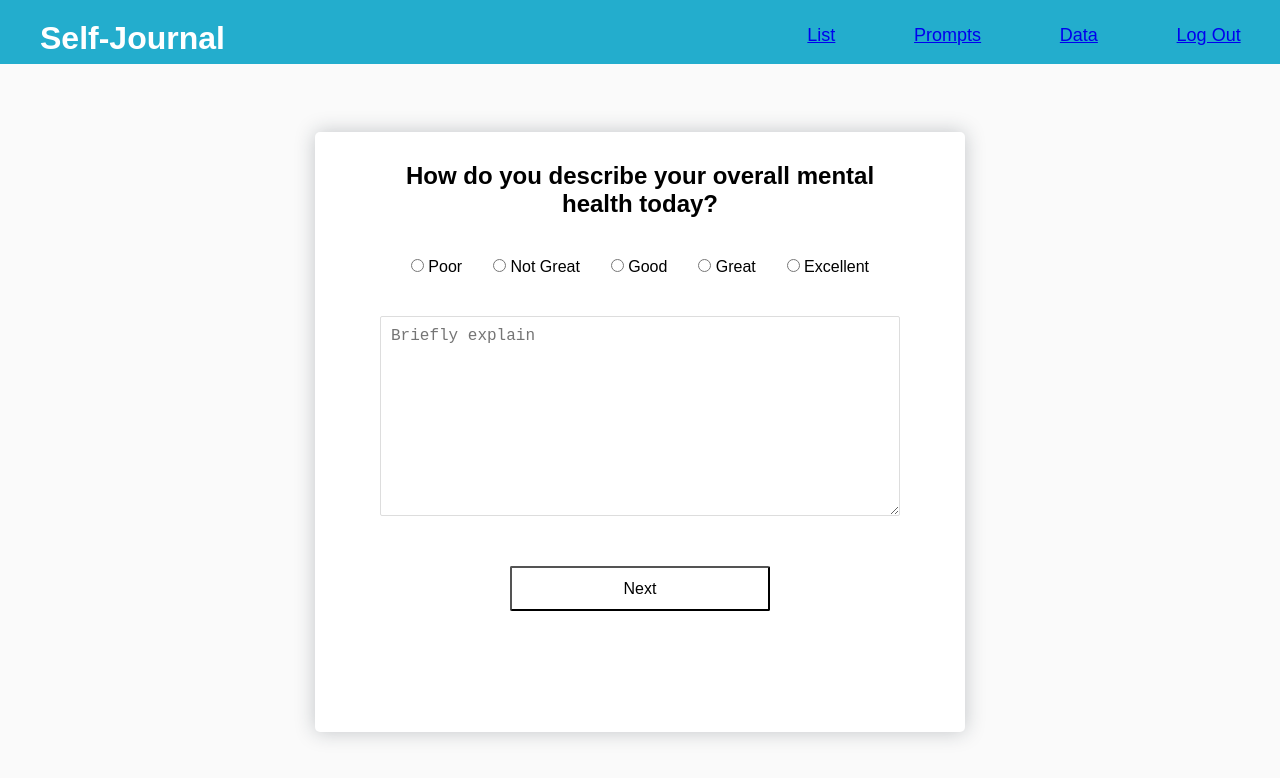
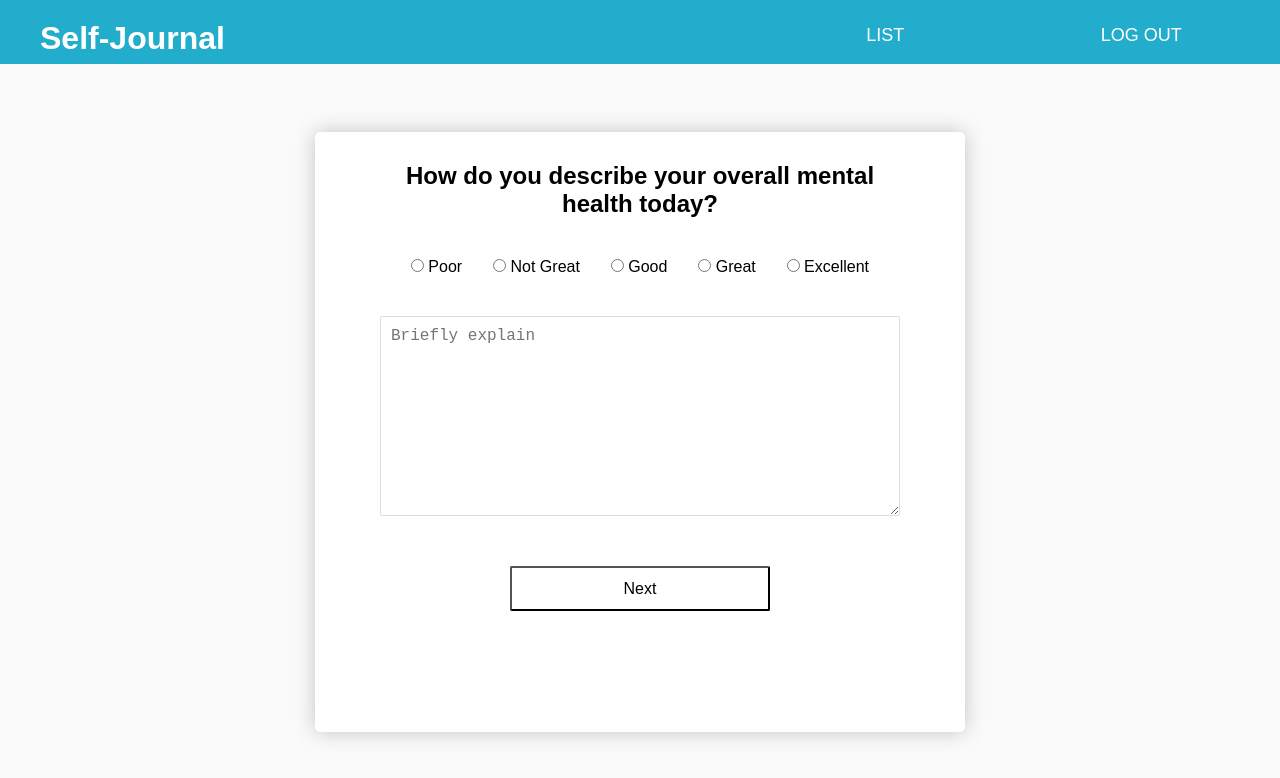
Before and after one commit to nathancleon/self-journal, a React (Create React App) app: page /prompts in a window 1280 px wide. Shown: the top 778 px of the page. Built offline with nearby package versions, Linux system fonts and the light colour scheme; what react-emotion would draw is missing.

Commit message:
restructured header into single component to use across application

```diff
--- a/src/components/App/App.js
+++ b/src/components/App/App.js
@@ -1,22 +1,15 @@
 import React, { Component } from "react";
 import "./App.css";
 import Main from "../Main/Main";
-import LandingHeader from '../Headers/LandingHeader';
-import UserAuthHeader from '../Headers/UserAuthHeader';
-import DashboardHeader from '../Headers/DashboardHeader';
+import Header from '../Headers/Header';
 
 class App extends Component {
   render() {
-    const ifLanding = window.location.pathname === "/";
-    const ifLoginOrRegister = window.location.pathname === "/login" || window.location.pathname === "/register";
-    const ifDashboard = window.location.pathname === "/list" || window.location.pathname === "/prompts" || window.location.pathname === "/data";
+
+
+
     return (
       <div className="App">
-        {
-          ifLanding ? <LandingHeader  />:
-          ifLoginOrRegister ? <UserAuthHeader />:
-          ifDashboard ? <DashboardHeader />: <LandingHeader />
-        }
         <Main />
       </div>
     );
--- a/src/components/Headers/Header.css
+++ b/src/components/Headers/Header.css
@@ -29,3 +29,9 @@ header {
   font-size: 18px;
   margin-top: 5px;
 }
+
+.header-link-ref {
+  text-decoration: none;
+  text-transform: uppercase;
+  color: #fff;
+}
--- a/src/components/Headers/DashboardHeader.js
+++ b/src/components/Headers/Header.js
@@ -31,18 +31,29 @@ class DashboardHeader extends Component {
       <header>
         <h1 className="header-title">Self-Journal</h1>
         <ul className="header-links">
+        {
+          this.props.links.map(link => {
+            if(link === "log out") {
+              return (
                 <li className="header-link">
-            <Link to="/list">List</Link>
+                  <Link onClick={ this.logOut.bind(this) } className="header-link-ref" to="#">log out</Link>
                 </li>
+                );
+            } else if (link === "home") {
+                return (
                   <li className="header-link">
-            <Link to="/prompts">Prompts</Link>
+                    <Link className="header-link-ref" to="/">home</Link>
                   </li>
+                  );
+              } else {
+                return (
                   <li className="header-link">
-            <Link to="/data">Data</Link>
+                    <Link className="header-link-ref" to={`/${link}`}>{link}</Link>
                   </li>
-          <li className="header-link" onClick={ this.logOut.bind(this) }>
-            <Link to="#">Log Out</Link>
-          </li>
+                  );
+              }
+          })
+        }
         </ul>
       </header>
     );
--- a/src/components/JournalListContainer/JournalListContainer.js
+++ b/src/components/JournalListContainer/JournalListContainer.js
@@ -2,6 +2,7 @@ import React, { Component } from "react";
 import axios from "axios";
 import { connect } from "react-redux";
 import { fetchAllJournalData } from "../../actions/JournalActions";
+import Header from "../Headers/Header";
 import JournalList from "./JournalList/JournalList";
 import JournalSelected from "./JournalSelected/JournalSelected";
 import styled from "react-emotion";
@@ -51,6 +52,7 @@ class JournalListContainer extends Component {
 
   render() {
     const { journalData, selectedJournal, isLoading, error } = this.state;
+    const linksArray = ["prompts", "log out"];
 
     if (error) {
       return <p> {error.message} </p>;
@@ -61,6 +63,8 @@ class JournalListContainer extends Component {
     }
 
     return (
+      <div>
+        <Header links={linksArray} />
         <JLContainer>
           <JournalList
             onJournalSelect={selectedJournal =>
@@ -72,6 +76,8 @@ class JournalListContainer extends Component {
           />{" "}
           <JournalSelected journal={selectedJournal} />{" "}
         </JLContainer>
+      </div>
+
     );
   }
 }
--- a/src/components/Landing/Landing.js
+++ b/src/components/Landing/Landing.js
@@ -1,12 +1,20 @@
 import React, { Component } from "react";
 import "./Landing.css";
+import Header from "../Headers/Header";
 
 export default class Landing extends Component {
   render() {
+
+    const linksArray = ["login", "register"];
+
     return (
-      <div className="Landing">
+      <div>
+       <Header links={linksArray} />
+        <div className="Landing">
         <section className="banner" />
       </div>
+      </div>
+
     );
   }
 }
--- a/src/components/PromptContainer/PromptContainer.js
+++ b/src/components/PromptContainer/PromptContainer.js
@@ -3,6 +3,7 @@ import Prompt from "./Prompts/Prompt";
 import "./PromptContainer.css";
 import { saveJournalData } from "../../actions/JournalActions";
 import { connect } from "react-redux";
+import Header from "../Headers/Header";
 
 class PromptContainer extends Component {
   constructor(props) {
@@ -81,7 +82,12 @@ class PromptContainer extends Component {
   }
 
   render() {
+
+    const linksArray = ["list", "log out"];
+
     return (
+      <div>
+        <Header links={linksArray} />
       <div className="prompt-container">
         {this.state.steps === 0 && (
           <Prompt
@@ -129,6 +135,8 @@ class PromptContainer extends Component {
           <button onClick={this.submitAllData.bind(this)}>Submit</button>
         )}
       </div>
+      </div>
+
     );
   }
 }
--- a/src/components/User/Login/Login.js
+++ b/src/components/User/Login/Login.js
@@ -3,6 +3,7 @@ import { Redirect } from 'react-router-dom';
 import "./Login.css";
 import { connect } from "react-redux";
 import { loginUser } from "../../../actions/UserActions";
+import Header from "../../Headers/Header";
 
 class Login extends Component {
   constructor(props) {
@@ -36,8 +37,11 @@ class Login extends Component {
     if (this.state.toDashboard === true) {
       return <Redirect to='/list' />;
     }
+    const linksArray = ["home", "register"];
 
     return (
+      <div>
+        <Header links={linksArray} />
       <section className="registration-container">
         <div className="form-container">
           <form className="form">
@@ -74,6 +78,8 @@ class Login extends Component {
           </form>
         </div>
       </section>
+      </div>
+
     );
   }
 }
--- a/src/components/User/Register/Register.js
+++ b/src/components/User/Register/Register.js
@@ -3,6 +3,7 @@ import { Redirect } from 'react-router-dom';
 import "./Register.css";
 import { connect } from "react-redux";
 import { registerUser } from "../../../actions/UserActions";
+import Header from "../../Headers/Header";
 
 class Register extends Component {
   constructor(props) {
@@ -37,7 +38,11 @@ class Register extends Component {
       return <Redirect to='/list' />;
     }
 
+    const linksArray = ["home", "login"];
+
     return (
+      <div>
+        <Header links={linksArray} />
         <section className="registration-container">
           <div className="form-container">
             <form className="form">
@@ -74,6 +79,8 @@ class Register extends Component {
             </form>
           </div>
         </section>
+      </div>
+
     );
   }
 }
```
Lines whose indentation alone changed are shown as unchanged.
